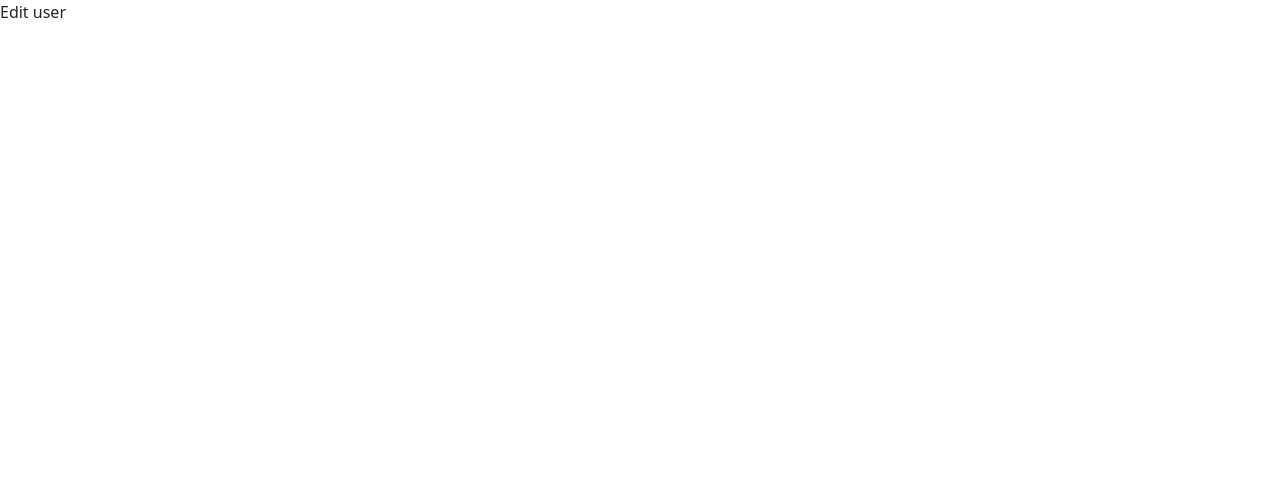
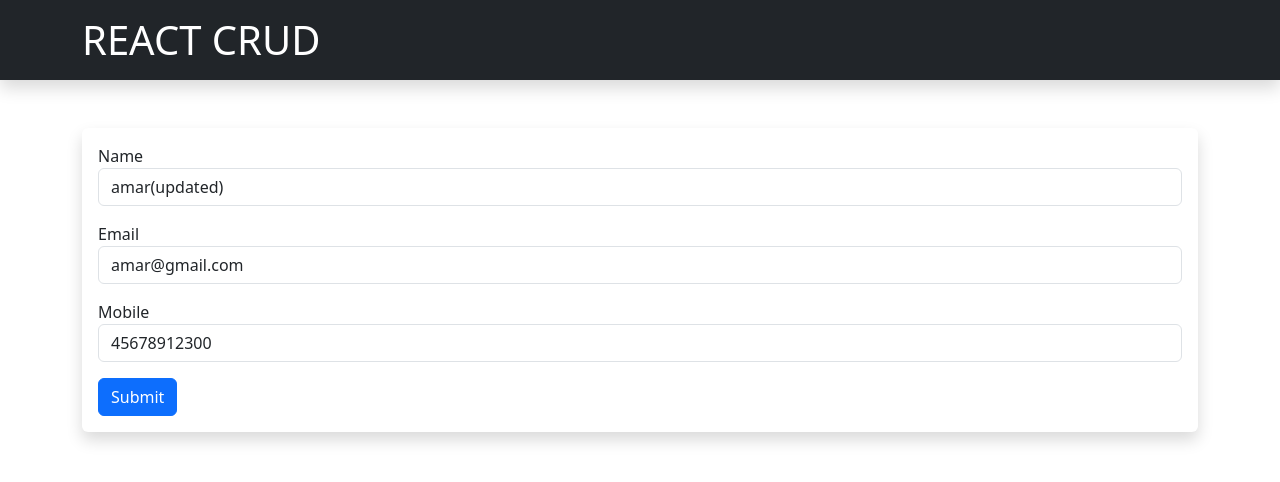
Before and after one commit to amarkumarsbg/react-crud, a React (Create React App) app: page /users/edit/1 in a window 1280 px wide. Shown: the top 482 px of the page. Built offline with nearby package versions, Linux system fonts and the light colour scheme; data requests are answered from the project's data file.

Commit message:
edit part completed

```diff
--- a/db.json
+++ b/db.json
@@ -2,9 +2,9 @@
   "users": [
     {
       "id": 1,
-      "name": "amar",
+      "name": "amar(updated)",
       "email": "amar@gmail.com",
-      "mobile": "456789123"
+      "mobile": "45678912300"
     },
     {
       "name": "mohit",
--- a/src/components/users/EditUser.js
+++ b/src/components/users/EditUser.js
@@ -1,7 +1,94 @@
-import React from "react";
+import { useEffect } from "react";
+import Header from "../common/Header";
+import { useForm } from "react-hook-form";
+import { useNavigate, useParams } from "react-router-dom";
 
 const EditUser = () => {
-  return <div>Edit user</div>;
+  const {
+    register,
+    handleSubmit,
+    reset,
+    formState: { errors },
+  } = useForm();
+
+  const navigate = useNavigate();
+  const params = useParams();
+
+  const formSubmit = async (data) => {
+    const res = await fetch("http://localhost:4000/users/" + params.id, {
+      method: "PUT",
+      headers: {
+        "Content-type": "application/json",
+      },
+      body: JSON.stringify(data),
+    });
+    navigate("/users");
+  };
+
+  const fetchUsers = async () => {
+    const res = await fetch("http://localhost:4000/users/" + params.id);
+    const data = await res.json();
+    reset(data);
+  };
+
+  useEffect(() => {
+    fetchUsers();
+  }, []);
+  return (
+    <>
+      <Header />
+
+      <div className="container">
+        <div className="card border-0 shadow p-3 my-5">
+          <form onSubmit={handleSubmit(formSubmit)}>
+            <div className="mb-3">
+              <label>Name</label>
+              <input
+                {...register("name", { required: true })}
+                type="text"
+                className={`form-control ${errors.name && "is-invalid"}`}
+                placeholder="Enter Name"
+              />
+              {errors.name && (
+                <p className="invalid-feedback">This field is required</p>
+              )}
+            </div>
+            <div className="mb-3">
+              <label>Email</label>
+              <input
+                {...register("email", {
+                  required: true,
+                  pattern: {
+                    value: /^[A-Z0-9._%+-]+@[A-Z0-9.-]+\.[A-Z]{2,}$/i,
+                    message: "Please enter a valid email address",
+                  },
+                })}
+                type="email"
+                className={`form-control ${errors.email && "is-invalid"}`}
+                placeholder="Enter Email"
+              />
+              {errors.email && (
+                <p className="invalid-feedback">{errors.email?.message}</p>
+              )}
+            </div>
+            <div className="mb-3">
+              <label>Mobile</label>
+              <input
+                {...register("mobile", { required: true })}
+                type="number"
+                className={`form-control ${errors.mobile && "is-invalid"}`}
+                placeholder="Enter Mobile"
+              />
+              {errors.mobile && (
+                <p className="invalid-feedback">This field is required</p>
+              )}
+            </div>
+            <button className="btn btn-primary">Submit</button>
+          </form>
+        </div>
+      </div>
+    </>
+  );
 };
 
 export default EditUser;
--- a/src/components/users/ListUser.js
+++ b/src/components/users/ListUser.js
@@ -12,7 +12,7 @@ const ListUser = () => {
   };
   useEffect(() => {
     fetchUsers();
-  });
+  }, []);
   return (
     <>
       <Header />
@@ -47,12 +47,15 @@ const ListUser = () => {
                     <td>{user.email}</td>
                     <td>{user.mobile}</td>
                     <td>
-                      <a href="#" className="btn btn-primary">
+                      <Link
+                        to={`/users/edit/${user.id}`}
+                        className="btn btn-primary"
+                      >
                         Edit
-                      </a>
-                      <a href="#" className="btn btn-danger ms-1">
+                      </Link>
+                      <Link href="#" className="btn btn-danger ms-1">
                         Delete
-                      </a>
+                      </Link>
                     </td>
                   </tr>
                 );
```
